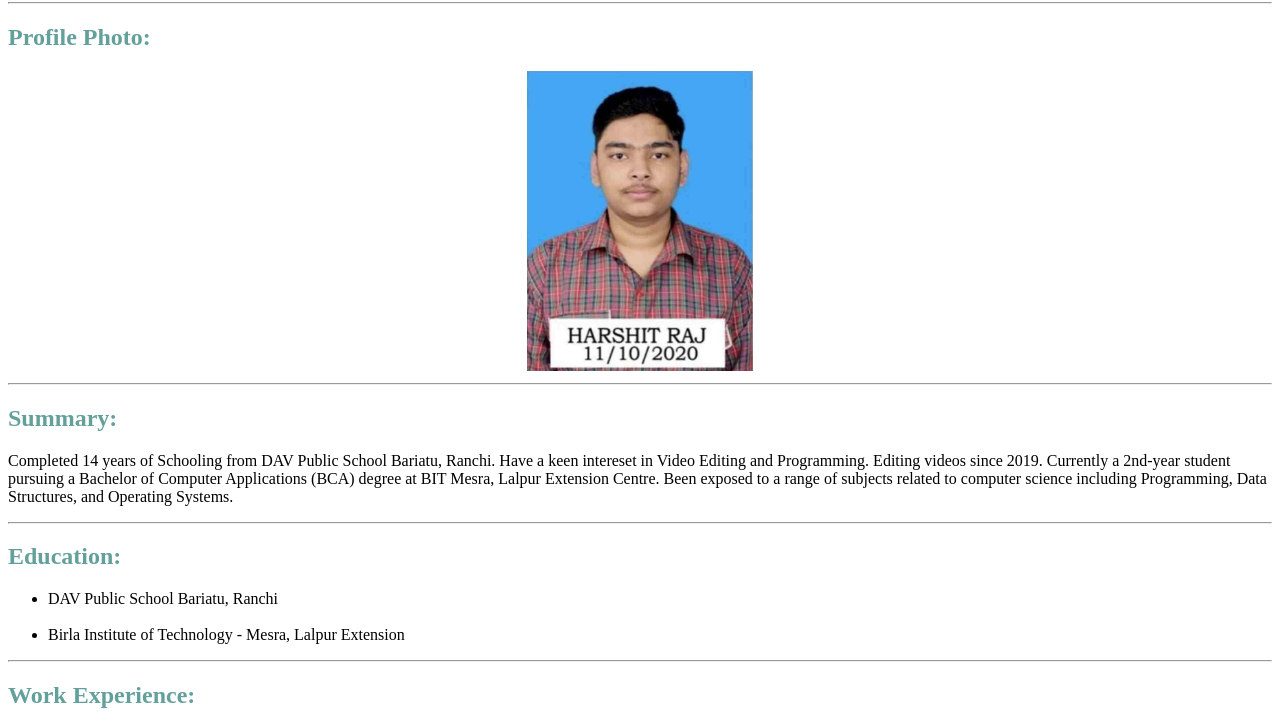
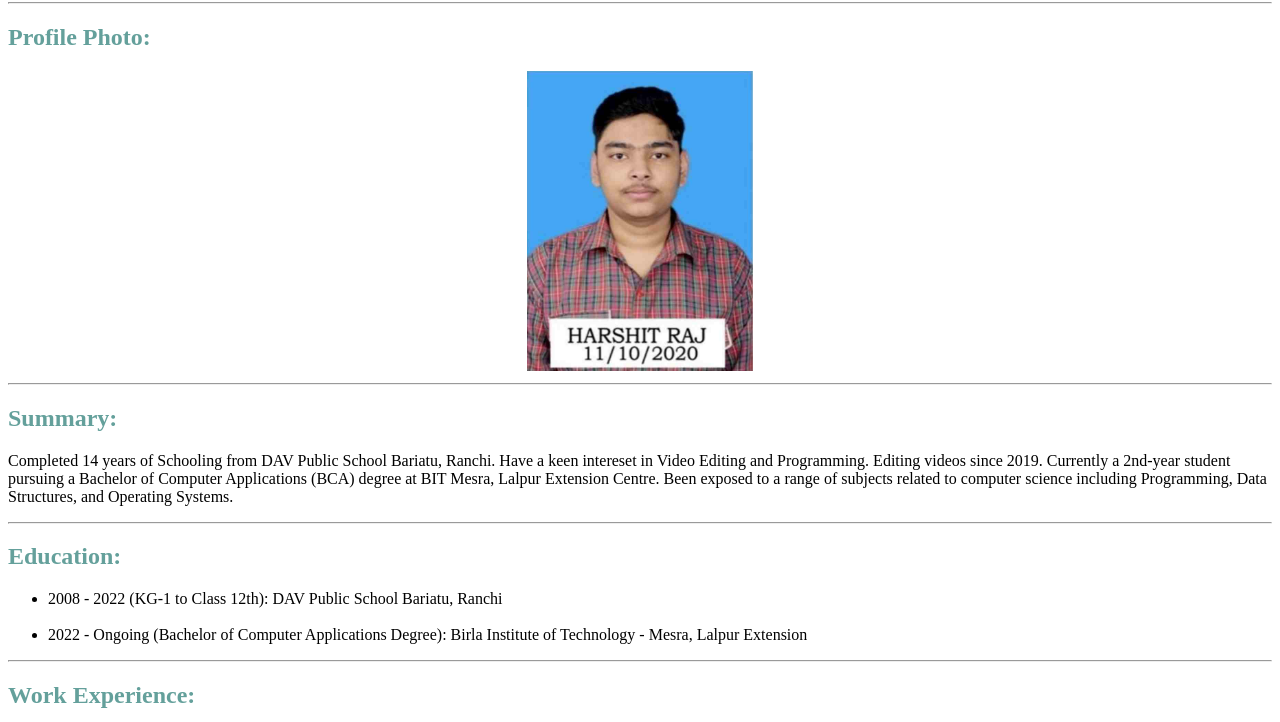
Before and after one commit to HeRoisDreamin/my-resume, a plain HTML site: page index.html in a window 1280 px wide. Shown: the part 78-800 px from the top of the page. Drawn offline with Linux system fonts and the light colour scheme.

Commit message:
Update index.html

```diff
--- a/index.html
+++ b/index.html
@@ -27,9 +27,9 @@
     <h2 style="color: rgb(100, 160, 155)">Education:</h2>
     <ul>
 
-      <li>DAV Public School Bariatu, Ranchi</li>
+      <li>2008 - 2022 (KG-1 to Class 12th): DAV Public School Bariatu, Ranchi</li>
       <br />
-      <li>Birla Institute of Technology - Mesra, Lalpur Extension</li>
+      <li>2022 - Ongoing (Bachelor of Computer Applications Degree): Birla Institute of Technology - Mesra, Lalpur Extension</li>
     </ul>
     <hr />
     <h2 style="color: #64a09b">Work Experience:</h2>
```
